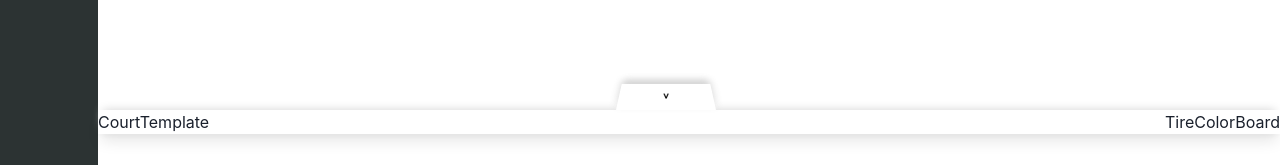
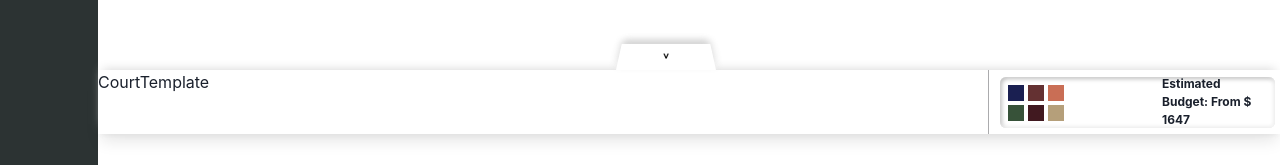
Before and after one commit to courtcanva/cc-app, a Next.js app: page / in a window 1280 px wide. Both pictures are taken after a click on the element 664 px from the left and 751 px from the top of the page. Shown: the part 632-797 px from the top of the page. Built offline with nearby package versions, Linux system fonts and the light colour scheme.

Commit message:
style: cc-0014 TireColorBoard style completed

```diff
--- a/src/components/BottomMenu/TireColorBoard.tsx
+++ b/src/components/BottomMenu/TireColorBoard.tsx
@@ -1,10 +1,55 @@
-import { Box } from "@chakra-ui/react";
+import { Box, Flex, Text } from "@chakra-ui/react";
 import React from "react";
 
 const TireColorBoard: React.FC = () => {
+  const mockTireColors: string[] = [
+    "#1A1F51",
+    "#643132",
+    "#C96E55",
+    "#375239",
+    "#411920",
+    "#B59F7A",
+  ];
+
   return (
     <>
-      <Box>TireColorBoard</Box>
+      <Flex
+        w={[192, 192, 222, 292]}
+        h="64px"
+        alignItems="center"
+        justifyContent="center"
+        borderLeft="1px solid #ABABAD"
+      >
+        <Box
+          w="275px"
+          h="51px"
+          display="flex"
+          alignItems="center"
+          justifyContent="space-between"
+          marginLeft="6px"
+          textAlign="center"
+          borderRadius="6px"
+          boxShadow="
+          inset -1px -1px 5px rgba(255, 255, 255, .9),
+          inset 1px 1px 5px rgba(0, 0, 0, .4);"
+        >
+          <Flex wrap="wrap" gap="4px" w="56px" h="35px" marginLeft="8px">
+            {mockTireColors.map((color) => (
+              <Box key={color} bg={color} w="16px" h="16px" cursor="pointer" />
+            ))}
+          </Flex>
+          <Text
+            w="105px"
+            marginRight="8px"
+            textAlign="left"
+            fontWeight="700"
+            fontSize="12px"
+            overflowWrap="break-word"
+          >
+            Estimated Budget: From $ 1647
+          </Text>
+        </Box>
+      </Flex>
     </>
   );
 };
--- a/src/styles/components/priceBarDrawer.ts
+++ b/src/styles/components/priceBarDrawer.ts
@@ -12,8 +12,12 @@ const priceBarDrawer = {
   },
 };
 
+interface DrawerButtonProps {
+  isOpen: boolean;
+}
+
 export const DrawerButton = {
-  baseStyle: ({ isOpen }: any) => ({
+  baseStyle: ({ isOpen }: DrawerButtonProps) => ({
     position: "absolute",
     top: "-30px",
     left: isOpen ? "calc(48% - 49px)" : "48%",
```
Also changed, not shown: 1 other file (tests, documents, lock files or other folders).
